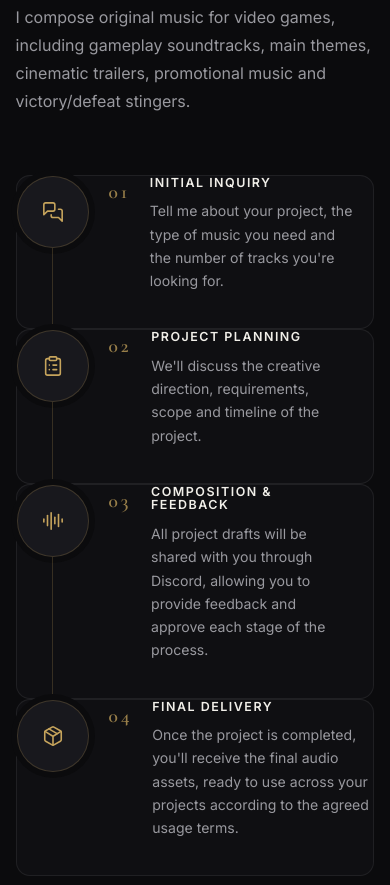
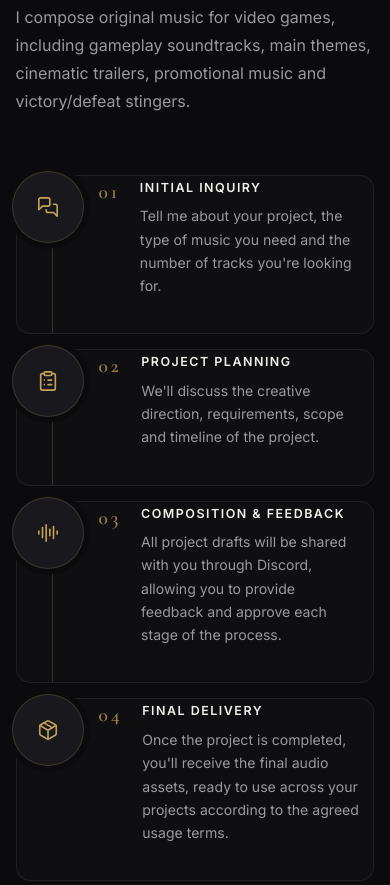
Before and after one commit to brab0210/cosmeleites, a plain HTML site: page index.html in a window 390 px wide. Shown: the part 5919-6804 px from the top of the page. Drawn offline with nearby package versions, Linux system fonts and the light colour scheme; a script that the page names is missing.

Commit message:
mejora en estilo para mobile

```diff
--- a/style.css
+++ b/style.css
@@ -64,6 +64,7 @@
 html {
     scroll-behavior: smooth;
     -webkit-text-size-adjust: 100%;
+    overflow-x: clip;
 }
 
 body {
@@ -72,7 +73,7 @@ body {
     color: var(--text);
     line-height: 1.65;
     transition: background 0.35s, color 0.35s;
-    overflow-x: hidden;
+    overflow-x: clip;
 }
 
 h1,
@@ -1767,7 +1768,7 @@ footer {
     }
 
     .brab-popover {
-        right: 50%;
+        right: 85%;
         transform: translate(50%, 8px);
     }
 
@@ -1816,7 +1817,7 @@ footer {
 
     .workflow-timeline {
         grid-template-columns: 1fr;
-        gap: 0;
+        gap: 15px;
     }
 
     .workflow-step {
@@ -1840,7 +1841,7 @@ footer {
     }
 
     .workflow-step-icon {
-        margin-bottom: 0;
+        margin: -5px;
         flex-shrink: 0;
     }
 
@@ -1850,6 +1851,7 @@ footer {
 
     .workflow-step-content {
         text-align: left;
+        margin-top: 5px;
     }
 
     .testi-grid {
```
